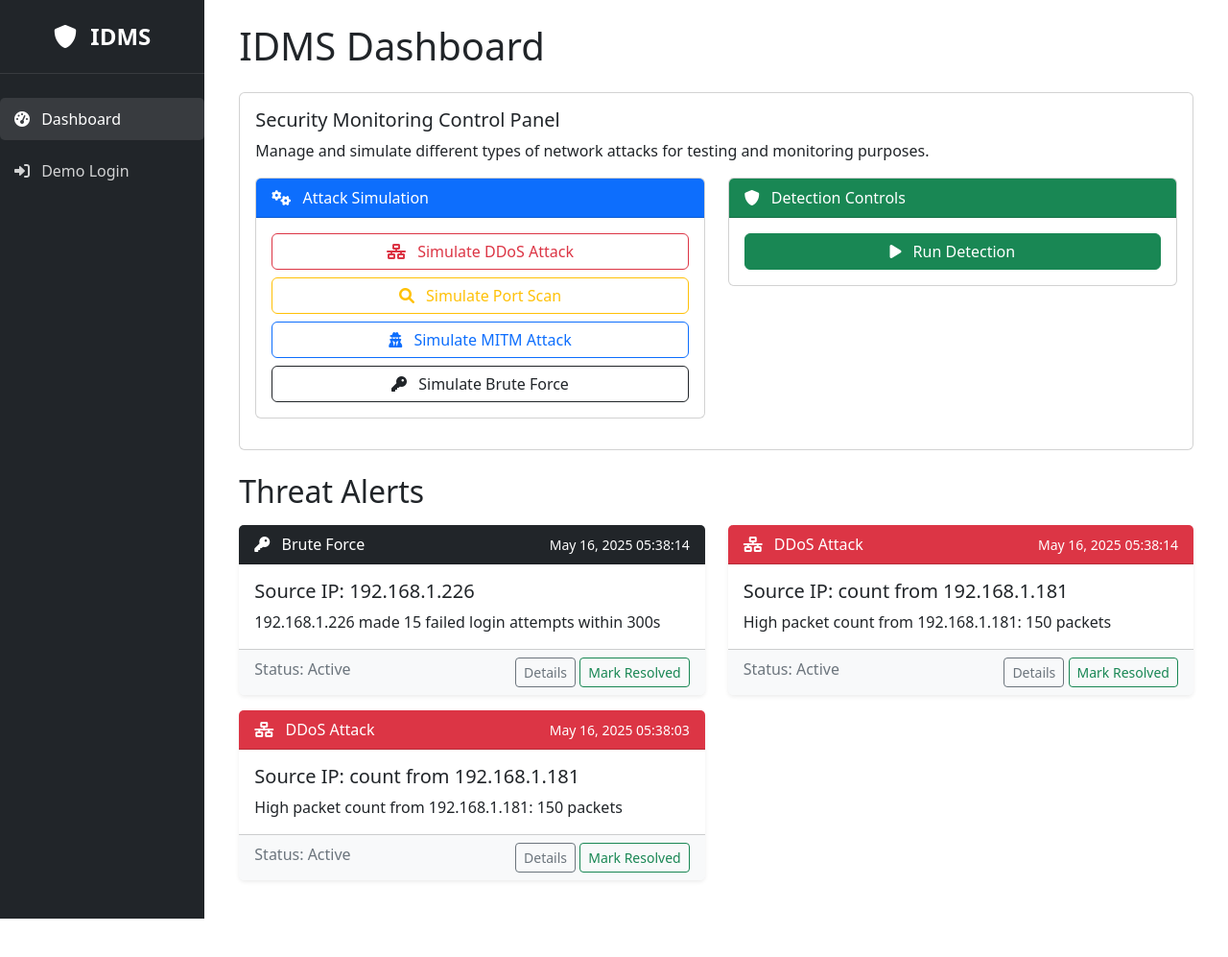
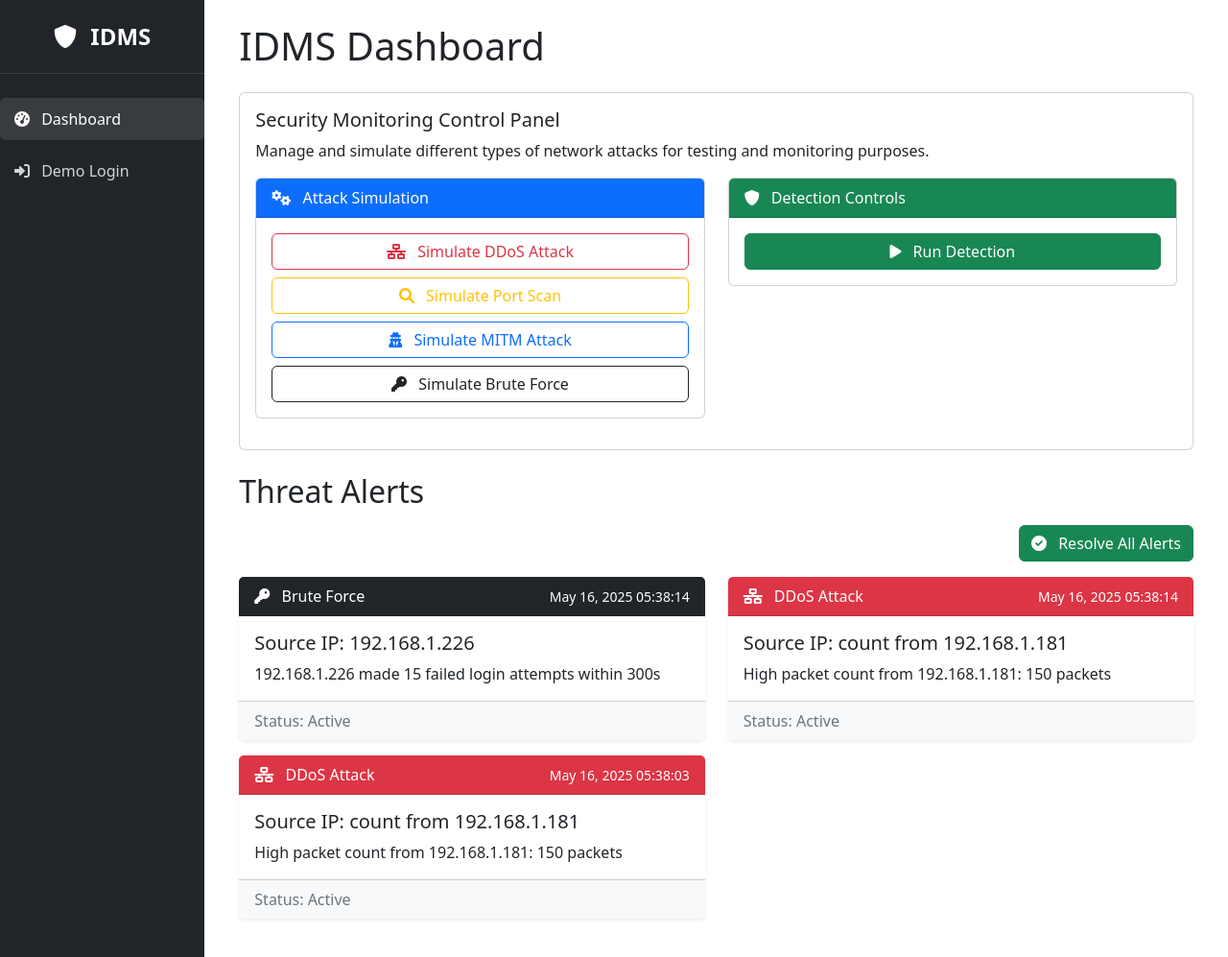
Before and after one commit to AnubhavK5/Intrusion-Detection-and-Monitoring-System, a Django app: page / in a window 1280 px wide. Shown: the whole page at 96% size. Before the commit the page ends 957 px from the top, so only its background shows below. Run offline with Django 5.2, Linux system fonts and the light colour scheme; data comes from the database, SQL or seed files in the repository; both versions use the stored data as it was after the commit.

Commit message:
added a button to resolve all alerts

```diff
--- a/idms_web/monitor/templates/monitor/alerts_list.html
+++ b/idms_web/monitor/templates/monitor/alerts_list.html
@@ -1,4 +1,9 @@
 {% if alerts %}
+    <div class="text-end mb-3">
+        <button id="resolve-all-alerts" class="btn btn-success">
+            <i class="fas fa-check-circle me-2"></i> Resolve All Alerts
+        </button>
+    </div>
     <div class="row">
         {% for alert in alerts %}
             <div class="col-md-6 mb-3">
@@ -28,14 +33,8 @@
                         <h5 class="card-title">Source IP: {{ alert.source_ip }}</h5>
                         <p class="card-text">{{ alert.details }}</p>
                     </div>
-                    <div class="card-footer bg-light d-flex justify-content-between">
+                    <div class="card-footer bg-light">
                         <span class="text-muted">Status: {% if alert.is_resolved %}Resolved{% else %}Active{% endif %}</span>
-                        <div>
-                            <button class="btn btn-sm btn-outline-secondary">Details</button>
-                            {% if not alert.is_resolved %}
-                                <button class="btn btn-sm btn-outline-success">Mark Resolved</button>
-                            {% endif %}
-                        </div>
                     </div>
                 </div>
             </div>
--- a/idms_web/monitor/templates/monitor/dashboard.html
+++ b/idms_web/monitor/templates/monitor/dashboard.html
@@ -62,7 +62,7 @@
         <div class="col">
             <h2 class="mb-3">Threat Alerts</h2>
             <div id="alerts-container">
-                {% include "monitor/alerts_list.html" %}
+                {% include 'monitor/alerts_list.html' %}
             </div>
         </div>
     </div>
@@ -135,6 +135,101 @@
                 }
             });
         });
+
+        // Handle resolve button clicks
+        $(document).on('click', '.resolve-btn', function() {
+            var alertId = $(this).data('alert-id');
+            var button = $(this);
+
+            $.ajax({
+                url: `/monitor/alert/${alertId}/resolve/`,
+                method: 'POST',
+                headers: {
+                    'X-CSRFToken': '{{ csrf_token }}'
+                },
+                success: function(response) {
+                    if (response.status === 'success') {
+                        // Update the UI
+                        button.closest('.card').find('.text-muted').text('Status: Resolved');
+                        button.remove();
+                    }
+                },
+                error: function() {
+                    alert('Failed to resolve alert. Please try again.');
+                }
+            });
+        });
+
+        // Handle details button clicks
+        $(document).on('click', '.details-btn', function() {
+            var alertId = $(this).data('alert-id');
+
+            $.ajax({
+                url: `/monitor/alert/${alertId}/details/`,
+                method: 'GET',
+                success: function(alert) {
+                    // Create and show modal with alert details
+                    var modal = `
+                        <div class="modal fade" id="alertModal" tabindex="-1">
+                            <div class="modal-dialog">
+                                <div class="modal-content">
+                                    <div class="modal-header">
+                                        <h5 class="modal-title">Alert Details</h5>
+                                        <button type="button" class="btn-close" data-bs-dismiss="modal"></button>
+                                    </div>
+                                    <div class="modal-body">
+                                        <p><strong>Type:</strong> ${alert.type}</p>
+                                        <p><strong>Source IP:</strong> ${alert.source_ip}</p>
+                                        <p><strong>Timestamp:</strong> ${alert.timestamp}</p>
+                                        <p><strong>Status:</strong> ${alert.is_resolved ? 'Resolved' : 'Active'}</p>
+                                        <p><strong>Details:</strong></p>
+                                        <pre>${alert.details}</pre>
+                                    </div>
+                                </div>
+                            </div>
+                        </div>
+                    `;
+
+                    // Remove any existing modal
+                    $('#alertModal').remove();
+
+                    // Add and show new modal
+                    $('body').append(modal);
+                    $('#alertModal').modal('show');
+                },
+                error: function() {
+                    alert('Failed to fetch alert details. Please try again.');
+                }
+            });
+        });
+
+        // Handle resolve all alerts button
+        $(document).on('click', '#resolve-all-alerts', function() {
+            if (confirm('Are you sure you want to resolve all alerts? This will clear the log file.')) {
+                $.ajax({
+                    url: '{% url "resolve_all_alerts" %}',
+                    method: 'POST',
+                    headers: {
+                        'X-CSRFToken': '{{ csrf_token }}'
+                    },
+                    success: function(response) {
+                        if (response.status === 'success') {
+                            // Refresh the alerts container
+                            $('#alerts-container').html(`
+                                <div class="alert alert-info">
+                                    <i class="fas fa-info-circle me-2"></i> No threat alerts detected. Run detection or simulate attacks to generate alerts.
+                                </div>
+                            `);
+                        } else {
+                            alert('Error: ' + response.message);
+                        }
+                    },
+                    error: function() {
+                        alert('Failed to resolve alerts. Please try again.');
+                    }
+                });
+            }
+        });
     });
 </script>
 {% endblock %}
--- a/idms_web/monitor/urls.py
+++ b/idms_web/monitor/urls.py
@@ -6,4 +6,7 @@ urlpatterns = [
     path('demo-login/', views.demo_login, name='demo_login'),
     path('simulate-attack/', views.simulate_attack, name='simulate_attack'),
     path('run-detection/', views.run_detection, name='run_detection'),
+    # path('alert/<int:alert_id>/resolve/', views.resolve_alert, name='resolve_alert'),
+    # path('alert/<int:alert_id>/details/', views.alert_details, name='alert_details'),
+    path('alerts/resolve-all/', views.resolve_all_alerts, name='resolve_all_alerts'),
 ]
--- a/idms_web/monitor/views.py
+++ b/idms_web/monitor/views.py
@@ -1,4 +1,4 @@
-from django.shortcuts import render, redirect
+from django.shortcuts import render, redirect, get_object_or_404
 from django.http import JsonResponse
 from django.contrib import messages
 from django.utils import timezone
@@ -165,3 +165,42 @@ def create_alert(alert_type, source_ip, details):
         source_ip=source_ip,
         details=details
     )
+
+def resolve_alert(request, alert_id):
+    """Mark an alert as resolved"""
+    if request.method == 'POST':
+        alert = get_object_or_404(ThreatAlert, id=alert_id)
+        alert.is_resolved = True
+        alert.save()
+        return JsonResponse({'status': 'success'})
+    return JsonResponse({'status': 'error', 'message': 'Invalid request method'})
+
+def alert_details(request, alert_id):
+    """Get alert details"""
+    alert = get_object_or_404(ThreatAlert, id=alert_id)
+    details = {
+        'id': alert.id,
+        'type': alert.alert_type,
+        'source_ip': alert.source_ip,
+        'details': alert.details,
+        'timestamp': alert.timestamp.strftime('%Y-%m-%d %H:%M:%S'),
+        'is_resolved': alert.is_resolved
+    }
+    return JsonResponse(details)
+
+def resolve_all_alerts(request):
+    """Mark all alerts as resolved"""
+    if request.method == 'POST':
+        try:
+            # Clear all alerts from database
+            ThreatAlert.objects.all().delete()
+
+            # Clear the log file
+            log_path = os.path.join(os.path.dirname(os.path.dirname(os.path.dirname(__file__))), 'logs', 'captured_packets.log')
+            with open(log_path, 'w') as f:
+                f.write('')  # Clear the file
+
+            return JsonResponse({'status': 'success'})
+        except Exception as e:
+            return JsonResponse({'status': 'error', 'message': str(e)})
+    return JsonResponse({'status': 'error', 'message': 'Invalid request method'})
```
Also changed, not shown: idms_web/db.sqlite3, 1 other file.
